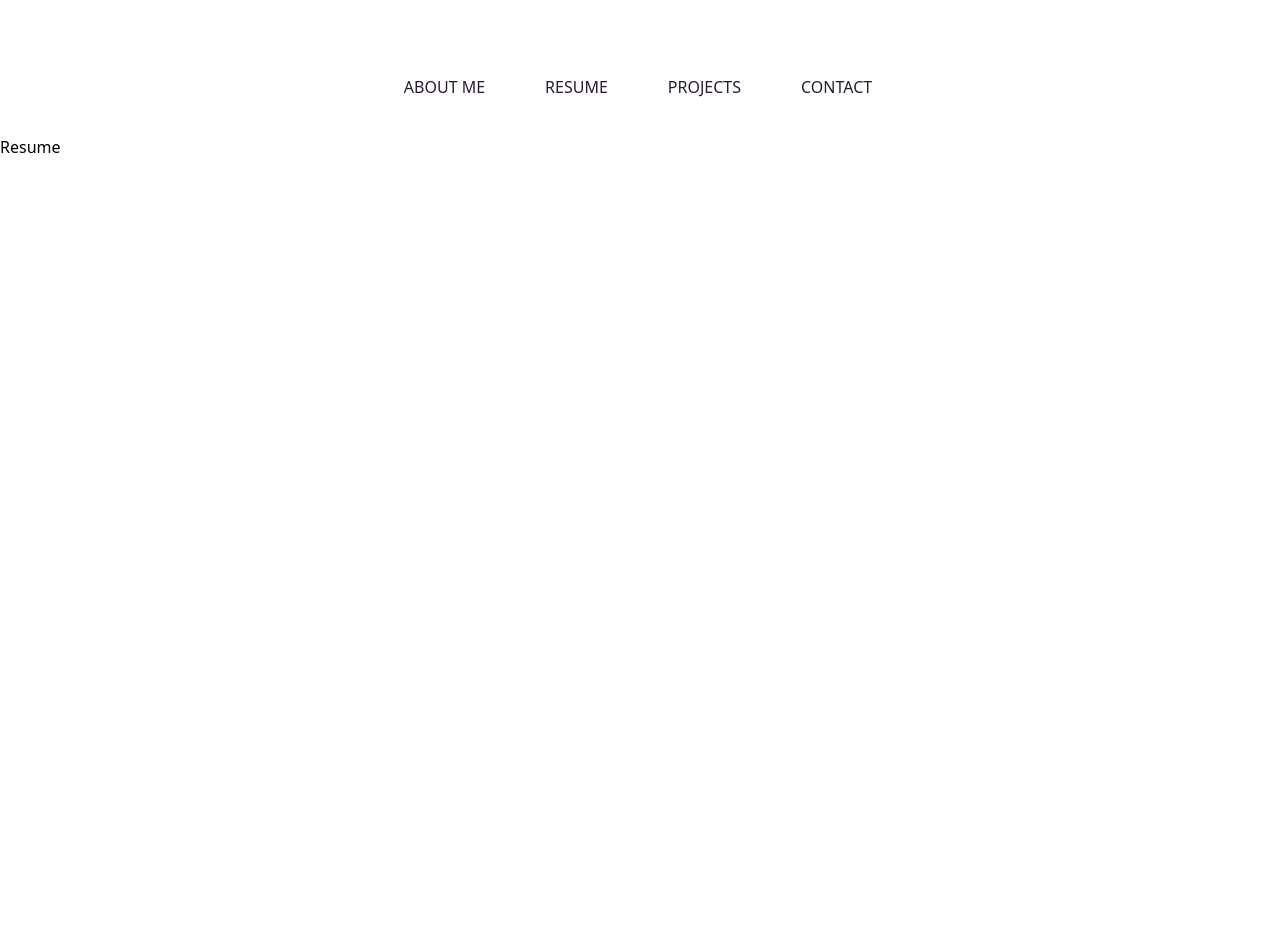
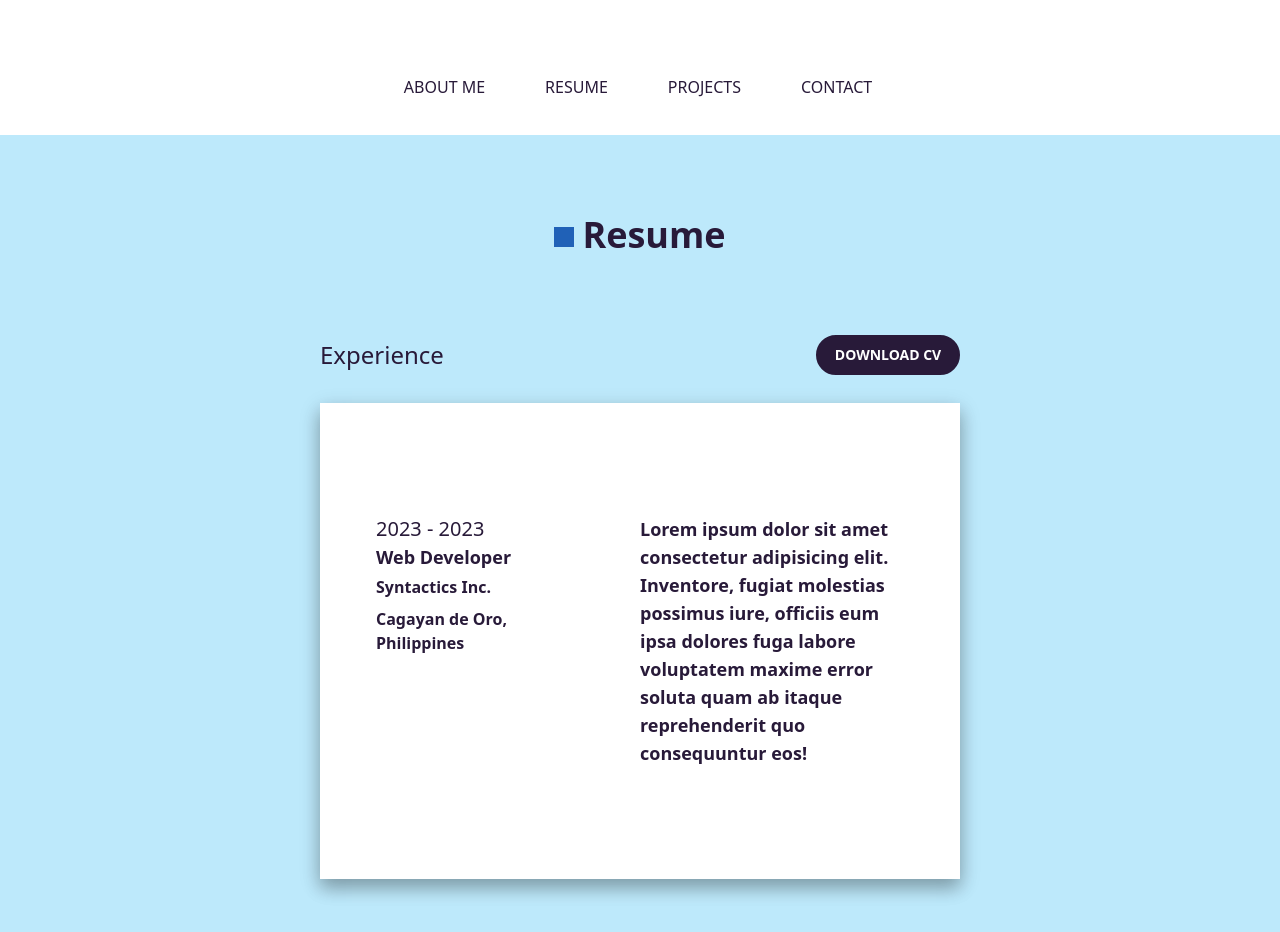
Before and after one commit to AlKyleee/Website-Portfolio, a React (Vite) app: page /resume in a window 1280 px wide. Shown: the part 1080-2012 px from the top of the page. Before the commit the page ends 1239 px from the top, so only its background shows below. Built offline with nearby package versions, Linux system fonts and the light colour scheme.

Commit message:
Resume Update

```diff
--- a/src/App.jsx
+++ b/src/App.jsx
@@ -4,6 +4,7 @@ import Resume from "./pages/Resume"
 import Projects from "./pages/Projects"
 import Contact from "./pages/Contact"
 import Navbar from "./components/Navbar"
+import Error404 from "./pages/Error404"
 import { Route, Routes } from "react-router-dom"
 
 function App() {
@@ -15,6 +16,7 @@ function App() {
         <Route path="/resume" element={<Resume />} />
         <Route path="/projects" element={<Projects />} />
         <Route path="/contact" element={<Contact />} />
+        <Route path="*" element={<Error404 />} />
       </Routes>
     </>
   )
--- a/src/components/Card.jsx
+++ b/src/components/AboutCard.jsx
@@ -19,10 +19,10 @@ function getTime() {
     }
 }
 
-const Card = () => {
+const AboutCard = () => {
     return (
         <div className='flex absolute w-full h-3/4 justify-center items-center z-10'>
-            <div className='flex flex-col drop-shadow-lg shadow-[0_10px_16px_0_rgba(0,0,0,0.2),_0_6px_20px_0_rgba(0,0,0,0.19)]'>
+            <div className='flex flex-col drop-shadow-md shadow-[0_10px_16px_0_rgba(0,0,0,0.2),_0_6px_20px_0_rgba(0,0,0,0.19)]'>
                 <div className='bg-secondary px-20 py-10 text-center flex flex-col items-center'>
                     <img src={Image} alt="" className='object-cover h-52 w-52 rounded-full' />
                     <p className='pt-5 text-3xl font-semibold text-tertiary'>Alejandro Kyle J.</p><p className='pb-5 text-3xl font-semibold text-tertiary'>Guevarra</p>
@@ -50,4 +50,4 @@ const Card = () => {
     )
 }
 
-export default Card
+export default AboutCard
--- /dev/null
+++ b/src/components/ResumeCard.jsx
@@ -0,0 +1,19 @@
+import React from 'react'
+
+const ResumeCard = ({ duration, positionName, companyDegree, location, children }) => {
+    return (
+        <div id='resumeCard' className='flex px-14 py-28 my-7 bg-white w-full justify-between shadow-[0_10px_16px_0_rgba(0,0,0,0.2),_0_6px_20px_0_rgba(0,0,0,0.19)]'>
+            <div className="flex flex-col w-1/3">
+                <p className='text-xl font-medium text-tertiary'>{duration}</p>
+                <p className='text-lg font-semibold text-tertiary'>{positionName}</p>
+                <p className='text-md font-semibold py-1 text-tertiary'>{companyDegree}</p>
+                <p className='text-md font-semibold py-1 text-tertiary'>{location}</p>
+            </div>
+            <div className="flex w-1/2">
+                {children}
+            </div>
+        </div>
+    )
+}
+
+export default ResumeCard
--- /dev/null
+++ b/src/components/Skillset.jsx
@@ -0,0 +1,11 @@
+import React from 'react'
+
+const Skillset = () => {
+  return (
+    <div className='flex px-14 py-28 my-7 bg-white w-full shadow-[0_10px_16px_0_rgba(0,0,0,0.2),_0_6px_20px_0_rgba(0,0,0,0.19)]'>
+        <p className="text-2xl font-medium">Frontend Development</p>
+    </div>
+  )
+}
+
+export default Skillset
--- a/src/pages/About.jsx
+++ b/src/pages/About.jsx
@@ -1,12 +1,12 @@
 import React from 'react'
-import Card from '../components/Card'
+import AboutCard from '../components/AboutCard'
 
 const About = () => {
   return (
-    <div id='about' className='flex h-[85vh] w-full'>
-      <Card />
+    <section id='about' className='flex h-[85vh] w-full'>
+      <AboutCard />
       <span className='w-2/5 bg-primary'></span>
-    </div>
+    </section>
   )
 }
 
--- a/src/pages/Contact.jsx
+++ b/src/pages/Contact.jsx
@@ -2,7 +2,9 @@ import React from 'react'
 
 const Contact = () => {
   return (
-    <div>Contact</div>
+    <section id='contact'>
+      Contact
+    </section>
   )
 }
 
--- /dev/null
+++ b/src/pages/Error404.jsx
@@ -0,0 +1,11 @@
+import React from 'react'
+
+const Error404 = () => {
+  return (
+    <div>
+        404
+    </div>
+  )
+}
+
+export default Error404
--- a/src/pages/Projects.jsx
+++ b/src/pages/Projects.jsx
@@ -2,7 +2,9 @@ import React from 'react'
 
 const Projects = () => {
   return (
-    <div>Projects</div>
+    <section id='projects'>
+      Projects
+    </section>
   )
 }
 
--- a/src/pages/Resume.jsx
+++ b/src/pages/Resume.jsx
@@ -1,8 +1,30 @@
 import React from 'react'
+import CV from '../assets/files/Guevarra_CV.pdf'
+import ResumeCard from '../components/ResumeCard'
+import Skillset from '../components/Skillset'
 
 const Resume = () => {
   return (
-    <div>Resume</div>
+    <section id='resume' className='flex h-full w-full py-20 justify-center items-center bg-primary'>
+      <div className="flex flex-col w-1/2 justify-center">
+        <div className="flex justify-center items-center gap-2">
+          <span className='h-5 w-5 mt-1 bg-quaternary'></span>
+          <p className='text-4xl font-semibold text-tertiary'>Resume</p>
+        </div>
+        <div className="flex items-center justify-between mt-20">
+          <p className="text-2xl font-medium text-tertiary">Experience</p>
+          <a href={CV} target="_blank" className='flex justify-center rounded-full bg-tertiary text-white font-semibold py-2 w-36 text-sm ease-in duration-300 border-2 border-tertiary hover:text-tertiary hover:bg-primary hover:border-sky-800'>DOWNLOAD CV</a>
+        </div>
+        <ResumeCard duration='2023 - 2023' positionName='Web Developer' companyDegree='Syntactics Inc.' location='Cagayan de Oro, Philippines'>
+          <p className='text-lg font-semibold text-tertiary'>Lorem ipsum dolor sit amet consectetur adipisicing elit. Inventore, fugiat molestias possimus iure, officiis eum ipsa dolores fuga labore voluptatem maxime error soluta quam ab itaque reprehenderit quo consequuntur eos!</p>
+        </ResumeCard>
+        <p className="mt-20 text-2xl font-medium">Education</p>
+        <ResumeCard duration='2019 - 2023' positionName='University of Santo Tomas' companyDegree='Bachelor of Science in Information Technology Major in Web and Mobile Development' location='Manila, Philippines'>
+          <p className='text-lg font-semibold text-tertiary'>Lorem ipsum dolor sit amet consectetur adipisicing elit. Laborum magni, totam quidem aperiam delectus est earum accusantium quae voluptatibus, quia unde velit! Natus sapiente magni sit minima atque vero hic?</p>
+        </ResumeCard>
+        <Skillset />
+      </div>
+    </section>
   )
 }
 
--- a/tailwind.config.js
+++ b/tailwind.config.js
@@ -7,6 +7,7 @@ export default {
         "primary": "#bde9fb",
         "secondary": "#98bcea",
         "tertiary": "#281a39",
+        "quaternary": "#2061b7",
       },
     },
   },
```
Also changed, not shown: 2 other files (tests, documents, lock files or other folders).
